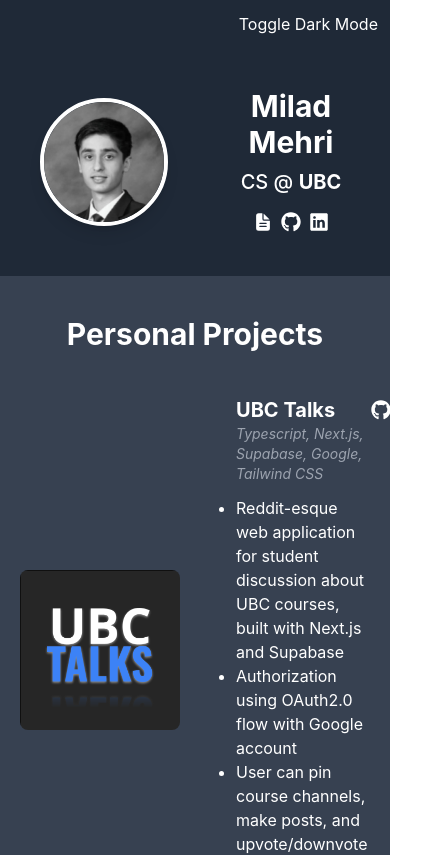
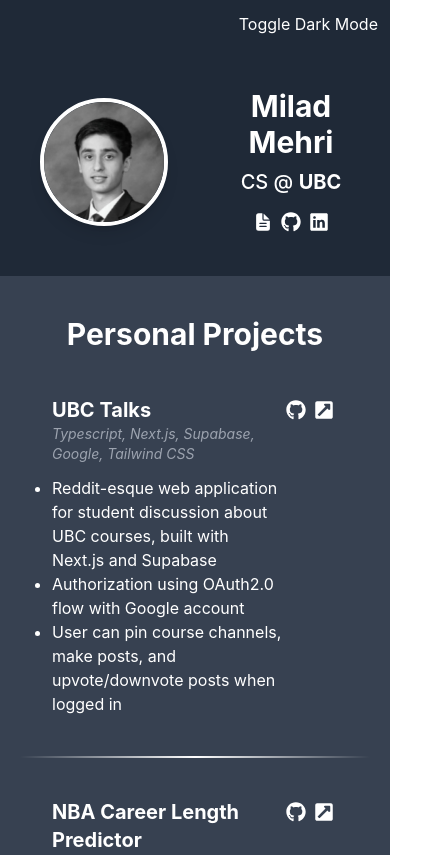
Before and after one commit to milad-mehri/milad-mehri.github.io, a React (Create React App) app: page / in a window 390 px wide. Shown: the top 855 px of the page, 423 px wide, since content can reach past the window. Built offline with nearby package versions, Linux system fonts and the light colour scheme.

Commit message:
Mobile friendly

```diff
--- a/src/components/ProjectCard.jsx
+++ b/src/components/ProjectCard.jsx
@@ -5,13 +5,13 @@
 const ProjectCard = ({ project }) => {
   return (
     <div className=" p-5 text-base max-w-screen-md text-left  transition ease-in-out  text-black dark:text-white">
-      <div className="flex items-center">
+      <div className="flex  items-center">
         <img
           src={project.image || `${process.env.PUBLIC_URL}/placeholder.png`}
           alt={project.name + " Milad Mehri"}
-          className="rounded-lg w-40 h-40 object-cover mr-14"
+          className="rounded-lg w-40 h-40 object-cover mr-14 sm5:hidden "
         />
-        <div className="flex flex-col">
+        <div className="flex flex-col sm5:mx-8">
           <div className="flex space justify-between">
             <div>
               <b className="self-start text-xl">{project.name}</b>
--- a/tailwind.config.js
+++ b/tailwind.config.js
@@ -1,11 +1,13 @@
 /** @type {import('tailwindcss').Config} */
 module.exports = {
-  darkMode: 'class',
-  content: [
-    "./src/**/*.{js,jsx,ts,tsx}",
-  ],
+  darkMode: "class",
+  content: ["./src/**/*.{js,jsx,ts,tsx}"],
   theme: {
-    extend: {},
+    extend: {
+      screens: {
+        'sm5': {'max': '575px'},
+      },
+    },
   },
   plugins: [],
-}
+};
```
